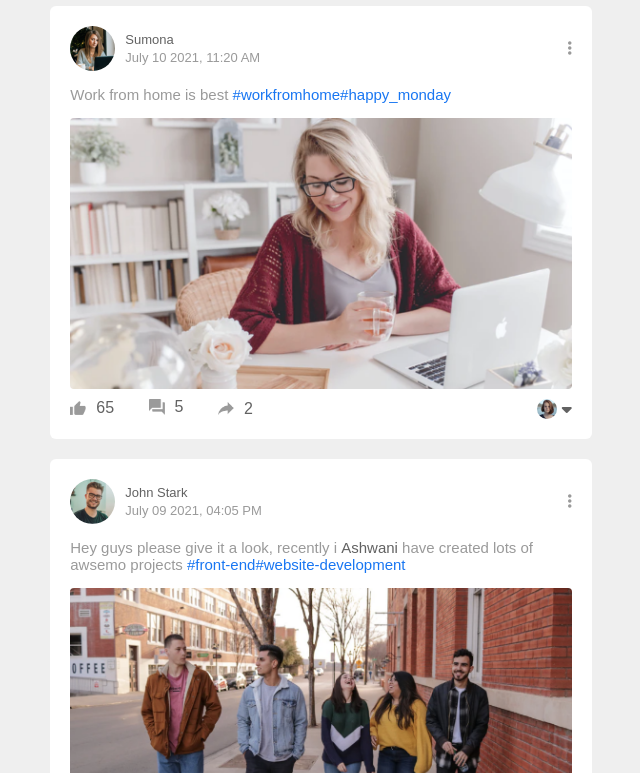
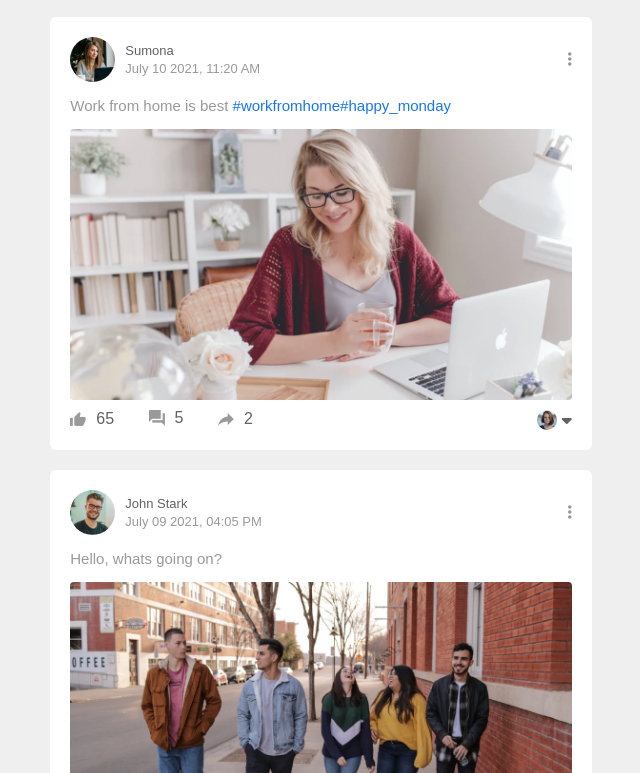
Before and after one commit to ashwani3011/facebook_homepage_clone, a plain HTML site: page index.html in a window 1280 px wide. Shown: the part 1413-2186 px from the top of the page, without its empty margins (319-959 px from the left). Drawn offline with Linux system fonts and the light colour scheme.

Commit message:
textchange

```diff
--- a/index.html
+++ b/index.html
@@ -136,10 +136,10 @@
 
           <p class="post-text">
             Hey guys please give it a look, recently i <span>Ashwani</span> have
-            created lots of awsemo projects <a href="">#front-end</a
+            created lots of projects <a href="">#front-end</a
             ><a href="">#website-development</a>
           </p>
-          <img src="./imges/feed-image-1.png" class="post-img" alt="" />
+          <img src="./imges/white_board.png" class="post-img" alt="" />
 
           <div class="post-row">
             <div class="activity-icons">
@@ -232,11 +232,7 @@
             <a href=""><i class="fas fa-ellipsis-v"></i></a>
           </div>
 
-          <p class="post-text">
-            Hey guys please give it a look, recently i
-            <span>Ashwani</span> have created lots of awsemo projects
-            <a href="">#front-end</a><a href="">#website-development</a>
-          </p>
+          <p class="post-text">Hello, whats going on?</p>
           <img src="./imges/feed-image-3.png" class="post-img" alt="" />
 
           <div class="post-row">
```
Also changed, not shown: imges/white_board.png (added).
